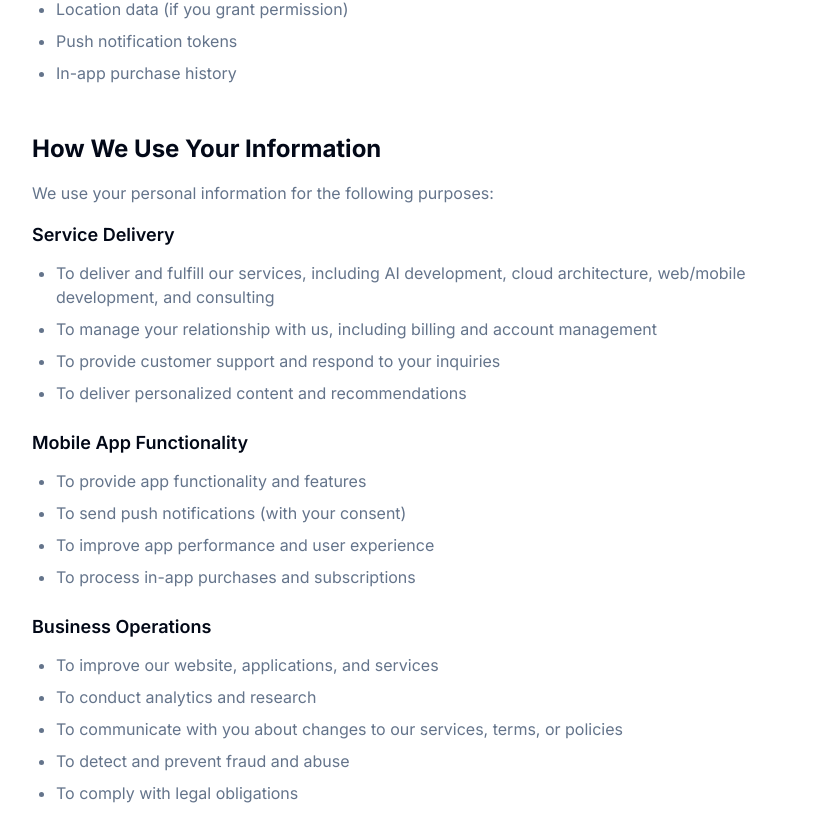
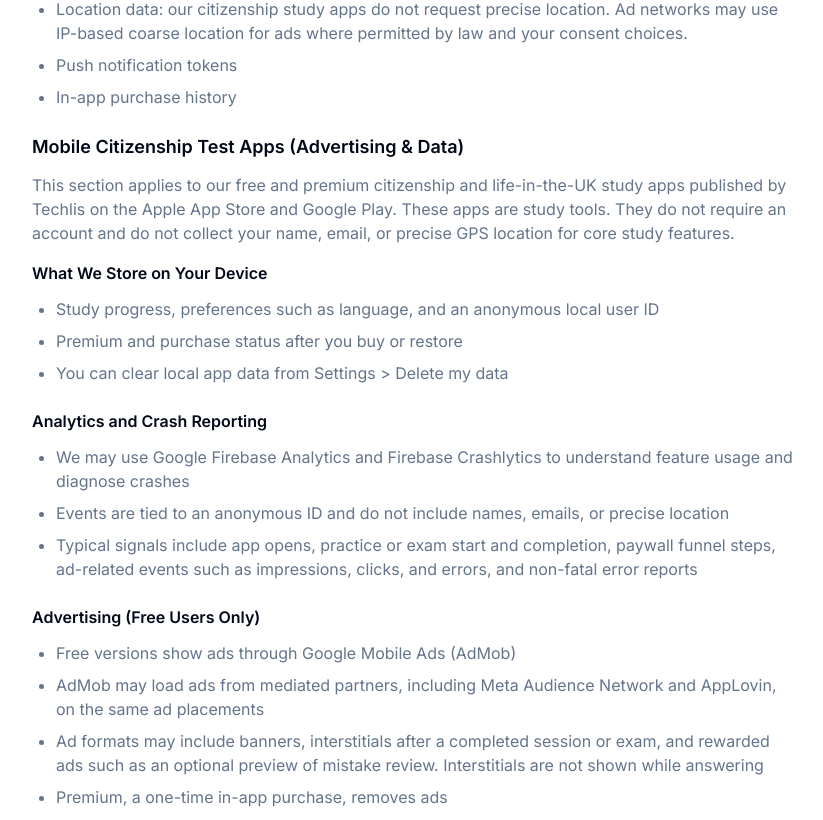
Before and after one commit to Techlis/techlis-site, a React (Vite) app: page /privacy in a window 1280 px wide. Shown: the part 1934-2754 px from the top of the page, without its empty margins (224-1047 px from the left). Built offline with nearby package versions, Linux system fonts and the light colour scheme; no server answers.

Commit message:
chore: update Privacy policy content and last updated date

```diff
--- a/src/pages/Privacy.tsx
+++ b/src/pages/Privacy.tsx
@@ -66,7 +66,7 @@
               >
                 <Calendar className="w-6 h-6 text-muted-foreground mx-auto mb-3" />
                 <p className="text-sm text-muted-foreground">
-                  <strong>Last Updated:</strong> September 10, 2025
+                  <strong>Last Updated:</strong> September 23, 2026
                 </p>
               </motion.div>
 
@@ -174,10 +174,183 @@
                     device identifiers)
                   </li>
                   <li>App usage analytics and crash reports</li>
-                  <li>Location data (if you grant permission)</li>
+                  <li>
+                    Location data: our citizenship study apps do not request
+                    precise location. Ad networks may use IP-based coarse
+                    location for ads where permitted by law and your consent
+                    choices.
+                  </li>
                   <li>Push notification tokens</li>
                   <li>In-app purchase history</li>
                 </ul>
+
+                <h3 className="text-lg font-semibold text-foreground mb-3">
+                  Mobile Citizenship Test Apps (Advertising &amp; Data)
+                </h3>
+                <p className="text-muted-foreground mb-4">
+                  This section applies to our free and premium citizenship and
+                  life-in-the-UK study apps published by Techlis on the Apple
+                  App Store and Google Play. These apps are study tools. They do
+                  not require an account and do not collect your name, email, or
+                  precise GPS location for core study features.
+                </p>
+
+                <h4 className="text-base font-semibold text-foreground mb-3">
+                  What We Store on Your Device
+                </h4>
+                <ul className="list-disc pl-6 space-y-2 text-muted-foreground mb-6">
+                  <li>
+                    Study progress, preferences such as language, and an
+                    anonymous local user ID
+                  </li>
+                  <li>Premium and purchase status after you buy or restore</li>
+                  <li>
+                    You can clear local app data from Settings &gt; Delete my
+                    data
+                  </li>
+                </ul>
+
+                <h4 className="text-base font-semibold text-foreground mb-3">
+                  Analytics and Crash Reporting
+                </h4>
+                <ul className="list-disc pl-6 space-y-2 text-muted-foreground mb-6">
+                  <li>
+                    We may use Google Firebase Analytics and Firebase
+                    Crashlytics to understand feature usage and diagnose crashes
+                  </li>
+                  <li>
+                    Events are tied to an anonymous ID and do not include names,
+                    emails, or precise location
+                  </li>
+                  <li>
+                    Typical signals include app opens, practice or exam start
+                    and completion, paywall funnel steps, ad-related events such
+                    as impressions, clicks, and errors, and non-fatal error
+                    reports
+                  </li>
+                </ul>
+
+                <h4 className="text-base font-semibold text-foreground mb-3">
+                  Advertising (Free Users Only)
+                </h4>
+                <ul className="list-disc pl-6 space-y-2 text-muted-foreground mb-6">
+                  <li>
+                    Free versions show ads through Google Mobile Ads (AdMob)
+                  </li>
+                  <li>
+                    AdMob may load ads from mediated partners, including Meta
+                    Audience Network and AppLovin, on the same ad placements
+                  </li>
+                  <li>
+                    Ad formats may include banners, interstitials after a
+                    completed session or exam, and rewarded ads such as an
+                    optional preview of mistake review. Interstitials are not
+                    shown while answering
+                  </li>
+                  <li>Premium, a one-time in-app purchase, removes ads</li>
+                  <li>
+                    Ads and mediation partners may process advertising
+                    identifiers (IDFA or GAID), IP address, device and app
+                    information, and interaction data to deliver and measure ads
+                  </li>
+                </ul>
+
+                <h4 className="text-base font-semibold text-foreground mb-3">
+                  In-App Purchases
+                </h4>
+                <ul className="list-disc pl-6 space-y-2 text-muted-foreground mb-6">
+                  <li>
+                    Purchases are processed by Apple or Google and managed with
+                    RevenueCat
+                  </li>
+                  <li>
+                    We receive purchase and entitlement status, such as whether
+                    Premium is active, not your full payment card details
+                  </li>
+                </ul>
+
+                <h4 className="text-base font-semibold text-foreground mb-3">
+                  EEA, UK, and Switzerland
+                </h4>
+                <ul className="list-disc pl-6 space-y-2 text-muted-foreground mb-6">
+                  <li>
+                    Where required, we obtain advertising and measurement
+                    consent through Google&apos;s User Messaging Platform (UMP)
+                    consent form in the app, and Apple&apos;s App Tracking
+                    Transparency prompt on iOS when applicable
+                  </li>
+                  <li>
+                    You can change or withdraw consent using the in-app privacy
+                    and consent options, when available, and your device
+                    settings such as Limit Ad Tracking or App Tracking
+                  </li>
+                  <li>
+                    If you decline personalized ads, you may still see
+                    non-personalized or limited ads where allowed
+                  </li>
+                </ul>
+
+                <h4 className="text-base font-semibold text-foreground mb-3">
+                  Advertising and Analytics Partners
+                </h4>
+                <ul className="list-disc pl-6 space-y-2 text-muted-foreground mb-4">
+                  <li>
+                    <a
+                      href="https://policies.google.com/privacy"
+                      target="_blank"
+                      rel="noopener noreferrer"
+                      className="text-primary hover:underline"
+                    >
+                      Google AdMob / Google Privacy Policy
+                    </a>
+                  </li>
+                  <li>
+                    <a
+                      href="https://www.facebook.com/privacy/policy/"
+                      target="_blank"
+                      rel="noopener noreferrer"
+                      className="text-primary hover:underline"
+                    >
+                      Meta Audience Network
+                    </a>
+                  </li>
+                  <li>
+                    <a
+                      href="https://www.applovin.com/privacy/"
+                      target="_blank"
+                      rel="noopener noreferrer"
+                      className="text-primary hover:underline"
+                    >
+                      AppLovin
+                    </a>
+                  </li>
+                  <li>
+                    <a
+                      href="https://firebase.google.com/support/privacy"
+                      target="_blank"
+                      rel="noopener noreferrer"
+                      className="text-primary hover:underline"
+                    >
+                      Firebase (Google)
+                    </a>
+                  </li>
+                  <li>
+                    <a
+                      href="https://www.revenuecat.com/privacy"
+                      target="_blank"
+                      rel="noopener noreferrer"
+                      className="text-primary hover:underline"
+                    >
+                      RevenueCat
+                    </a>
+                  </li>
+                </ul>
+                <p className="text-muted-foreground">
+                  We do not sell your personal information. Sharing with the
+                  partners above is for advertising, analytics, crash
+                  diagnostics, and purchase entitlement, not for selling your
+                  data.
+                </p>
               </motion.div>
 
               {/* How We Use Your Information */}
@@ -340,6 +513,12 @@
                   <li>Apple Inc. (for iOS apps and in-app purchases)</li>
                   <li>Google LLC (for Android apps and in-app purchases)</li>
                   <li>Analytics providers (with your consent)</li>
+                  <li>
+                    Google AdMob and mediated networks such as Meta Audience
+                    Network and AppLovin for advertising to free users; Firebase
+                    for analytics and crash reporting; RevenueCat for Premium
+                    entitlements
+                  </li>
                 </ul>
               </motion.div>
 
@@ -491,6 +670,18 @@
                   >
                     hello@techlis.com
                   </a>
+                </p>
+                <p className="text-muted-foreground mt-4">
+                  For advertising consent in the EEA/UK, use the in-app consent
+                  form and privacy options, when shown, in addition to
+                  contacting us at{" "}
+                  <a
+                    href="mailto:hello@techlis.com"
+                    className="text-primary-600 hover:underline"
+                  >
+                    hello@techlis.com
+                  </a>
+                  .
                 </p>
               </motion.div>
 
```
